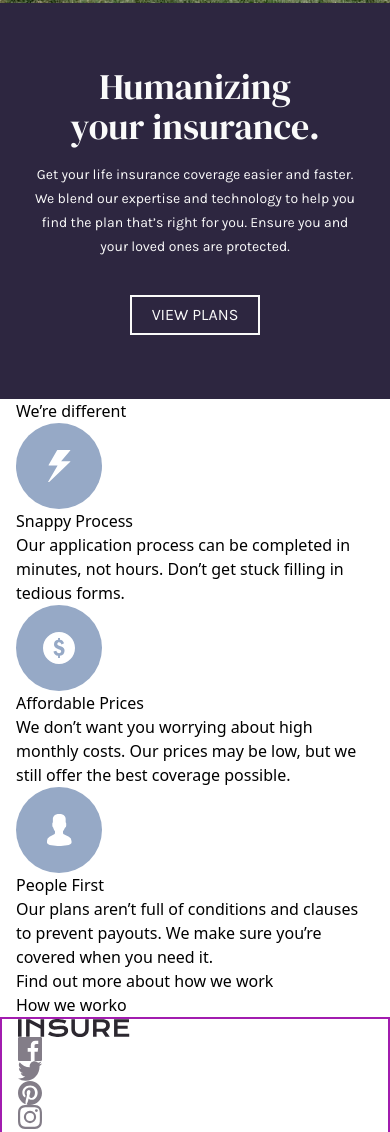
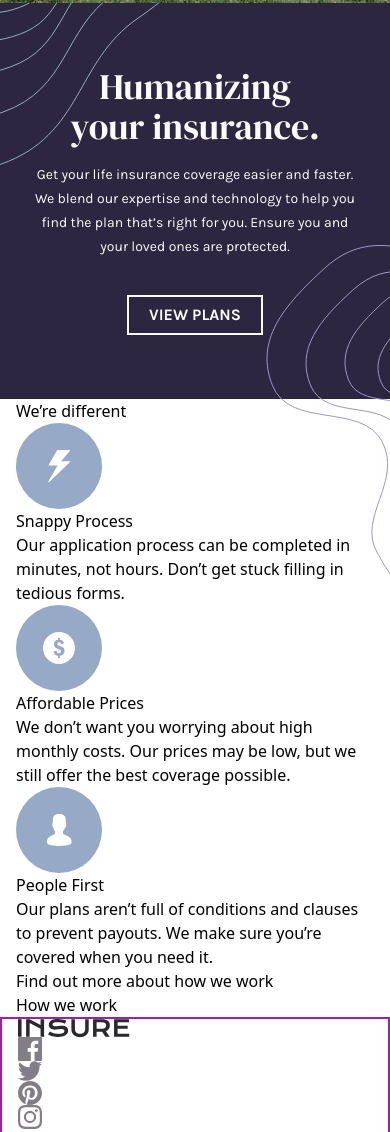
Before and after one commit to reginaguermandi/insure-landing-page, a website: page src/index.html in a window 390 px wide. Shown: the part 546-1678 px from the top of the page. Drawn offline with Linux system fonts and the light colour scheme.

Commit message:
set intro pattern on mobile

```diff
--- a/src/index.html
+++ b/src/index.html
@@ -28,9 +28,7 @@
 </head>
 
 <body>
-  <div>
   <header>
-      <!-- NAVIGATION BAR -->
     <nav class="flex justify-between items-center h-20 max-w-[1240px] mx-auto px-4">
       <img class="w-15 h-5" src="../images/logo.svg" alt="insure logo">
       <ul class="hidden md:inline-flex md:space-x-12 font-body uppercase font-bold">
@@ -47,48 +45,53 @@
         <img class="w-7" src="../images/icon-hamburger.svg" alt="menu icon">
       </div>
     </nav>
-      <!-- END NAVIGATION BAR -->
-      <!-- INTRO -->
-      <div class="bg-dark-violet">
+  </header>
+
+  <main>
+    <!-- Intro -->
+    <section class="bg-dark-violet">
+
       <div class="max-w-[1240px] mx-auto sm:grid sm:grid-cols-2 sm:justify-items-end">
 
         <div class="sm:order-2">
           <img class="xl:translate-y-36" src="../images/image-intro-desktop.jpg" alt="family walking">
         </div>
 
-          <div class="max-w-[1240px] mx-auto px-4 sm:order-1 sm:px-0">
+        <div class="relative max-w-[1240px] mx-auto px-4 sm:order-1 sm:px-0">
+          <img class="absolute -left-2 sm:hidden" src="../images/bg-pattern-intro-left-mobile.svg" alt="line pattern">
+          <img class="absolute right-0 -bottom-44 sm:hidden" src="../images/bg-pattern-intro-right-mobile.svg"
+            alt="line pattern">
+          <img class="hidden sm:block sm:absolute sm:-left-2 sm:w-40" src="../images/bg-pattern-intro-left-desktop.svg"
+            alt="">
+
+
 
           <div class="py-16 text-center text-very-light-gray sm:px-4 sm:text-left md:translate-y-20">
             <div class="sm:h-0.5 sm:w-1/6 sm:bg-very-light-gray sm:opacity-80"></div>
-
             <h1 class="font-headings text-4xl sm:pt-5 lg:pt-14 lg:text-6xl ">
               Humanizing<br>
               your
               insurance.
             </h1>
-
             <p class="py-4 px-4 leading-6 font-body text-sm sm:px-0 lg:text-lg lg:pr-20 ">
               Get your life
               insurance coverage easier and faster. We blend our expertise and technology to help you find
               the plan that’s right for you.
               Ensure you and your loved ones are protected.
             </p>
-
             <div class="pt-5">
               <button
-                  class="px-5 py-1.5 border-2 border-very-light-gray font-body uppercase text-very-light-gray hover:bg-very-light-gray hover:text-very-dark-violet">View
-                  plans</button>
+                class="px-5 py-1.5 border-2 border-very-light-gray font-body font-bold uppercase text-very-light-gray hover:bg-very-light-gray hover:text-very-dark-violet">
+                View plans
+              </button>
             </div>
           </div>
         </div>
 
       </div>
-      </div>
-      <!-- END INTRO -->
-    </header>
-
-    <main>
-      <div class="max-w-[1240px] mx-auto px-4">
+    </section>
+    <!-- Products -->
+    <section class="max-w-[1240px] mx-auto px-4 sm:pt-96">
 
       <div class="LINHA DECORATIVA"></div>
       <h2>We’re different</h2>
@@ -113,15 +116,14 @@
             sure you’re covered when you need it.</p>
         </div>
       </div>
+    </section>
+    <!-- How we work -->
+    <section class="max-w-[1240px] mx-auto px-4">
+      <p>Find out more about how we work</p>
+      <button>How we work</button>
+    </section>
+  </main>
 
-      </div>
-
-      <div class="max-w-[1240px] mx-auto px-4">
-        <p>Find out more about how we work</p>
-        <button>How we worko</button>
-      </div>
-
-    </main>
   <footer class="border-2 border-fuchsia-700">
 
     <div class="max-w-[1240px] mx-auto px-4">
@@ -184,7 +186,7 @@
       Coded by <a href="#">Your Name Here</a>.
     </div>
   </footer>
-  </div>
+
 
 </body>
 
```
Also changed, not shown: dist/output.css. Lines whose indentation alone changed are shown as unchanged.
